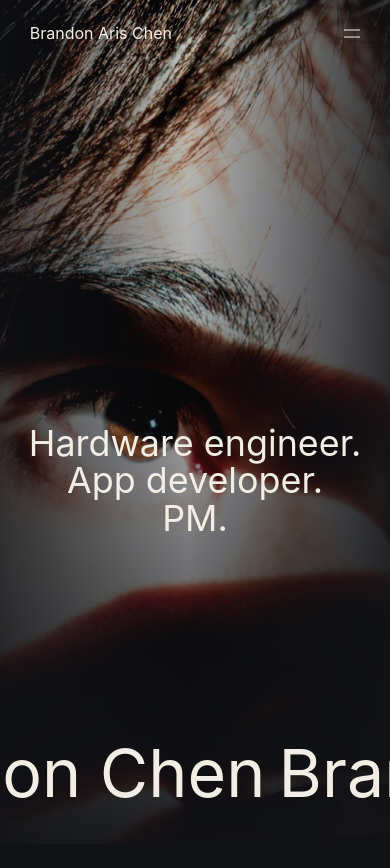
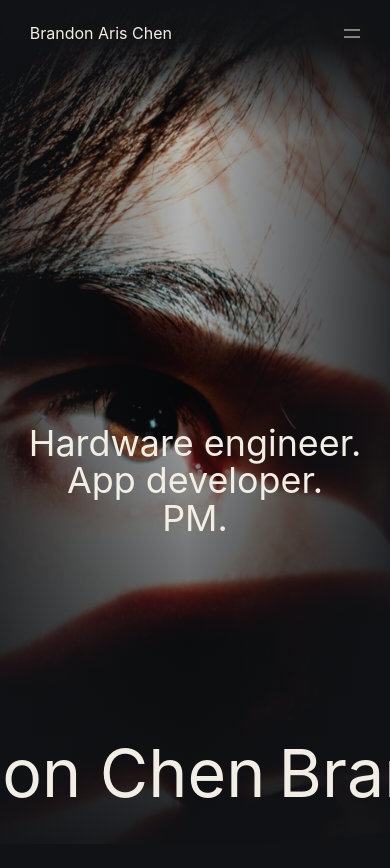
Before and after one commit to BrandonAri/BrandonAri.github.io, a Next.js app: page / in a window 390 px wide. Shown: the top 868 px of the page. Built offline with nearby package versions, Linux system fonts and the light colour scheme; no server answers.

Commit message:
Blend mobile Safari top edge

```diff
--- a/app/globals.css
+++ b/app/globals.css
@@ -2117,6 +2117,13 @@ video {
     height: 100lvh;
   }
 
+  .hero__shade {
+    background:
+      linear-gradient(to bottom, #111215 0, rgba(17, 18, 21, 0.94) 42px, rgba(17, 18, 21, 0) 138px),
+      linear-gradient(90deg, rgba(17, 18, 21, 0.72), rgba(17, 18, 21, 0.08) 48%, rgba(17, 18, 21, 0.84)),
+      linear-gradient(to bottom, rgba(17, 18, 21, 0.18), rgba(17, 18, 21, 0.34) 48%, rgba(17, 18, 21, 0.95));
+  }
+
   .hero__role {
     top: 57%;
     right: 15px;
```
